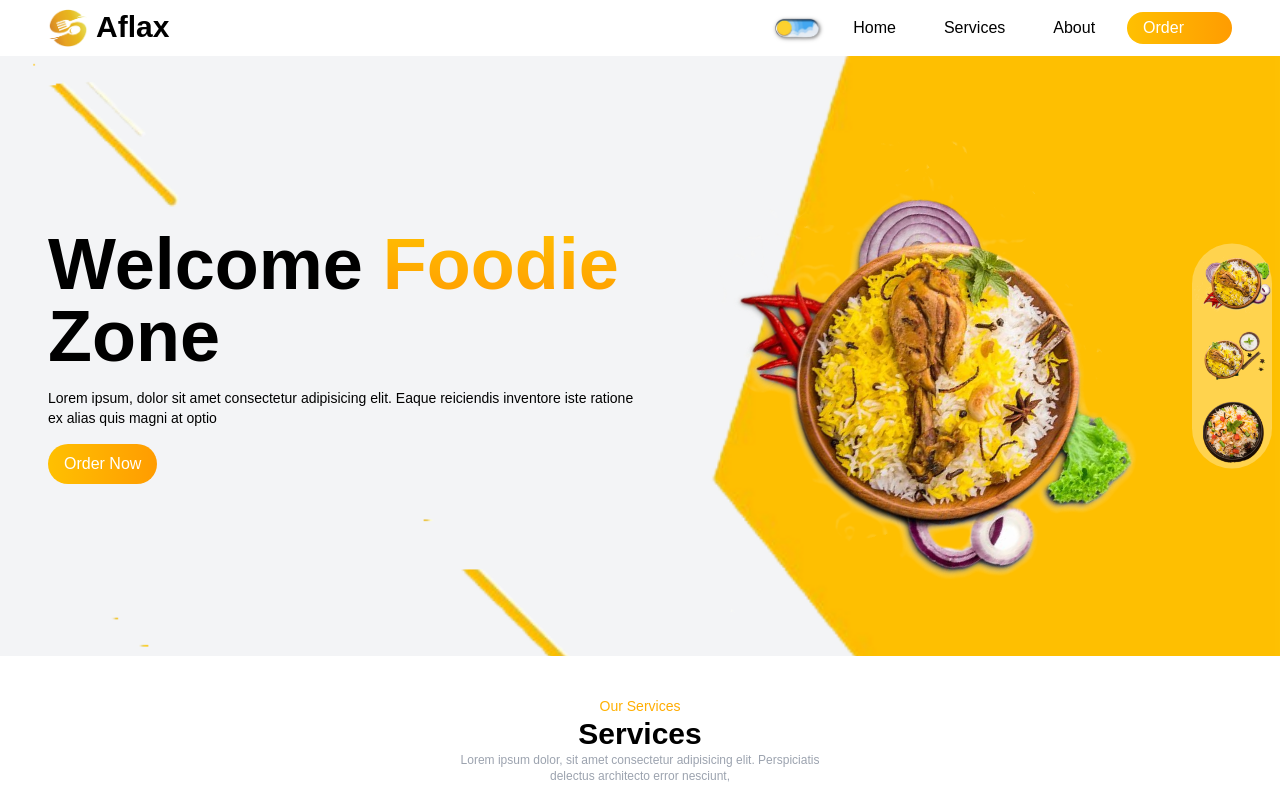
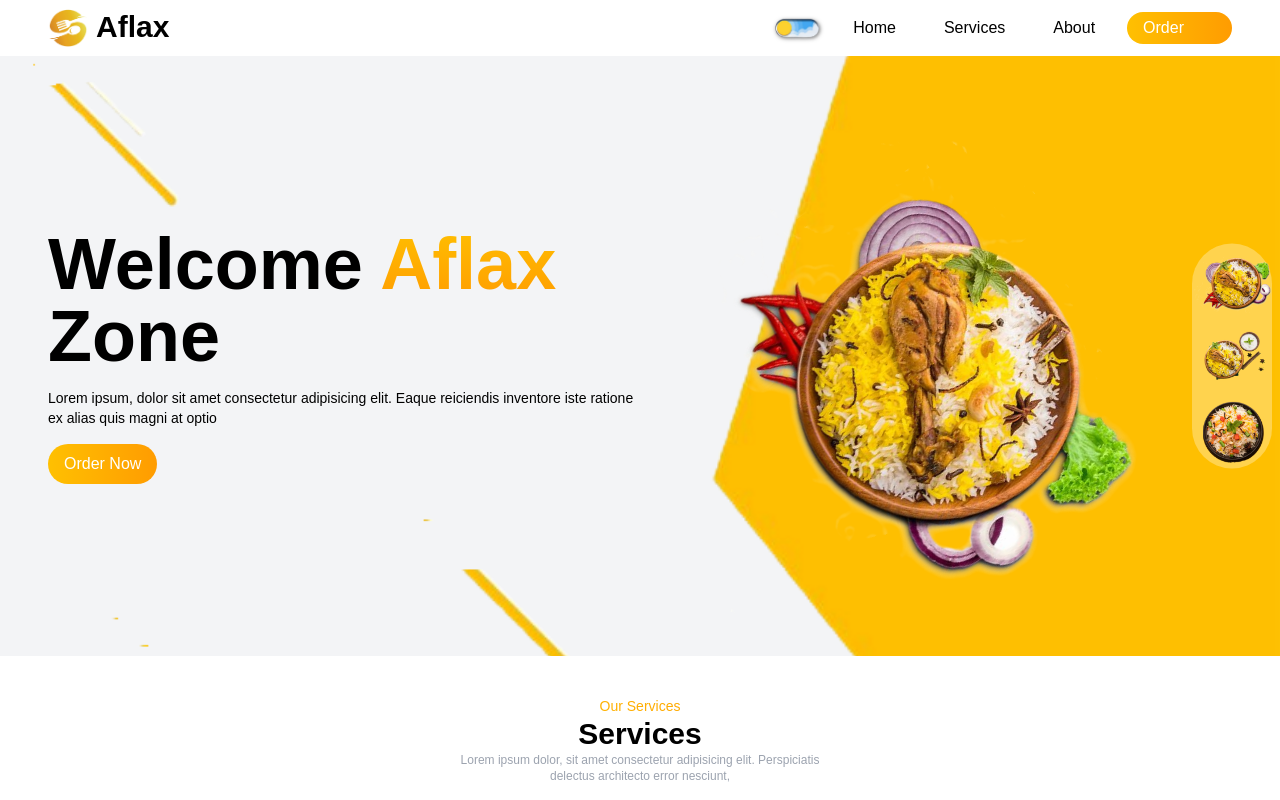
Before and after one commit to aldhussein/Aflax-Restaurant, a React (Vite) app: page / in a window 1280 px wide. Shown: the top 800 px of the page. Built offline with nearby package versions, Linux system fonts and the light colour scheme; some icons are missing.

Commit message:
Update Hero.jsx

```diff
--- a/src/components/Hero/Hero.jsx
+++ b/src/components/Hero/Hero.jsx
@@ -49,7 +49,7 @@
               <h1 className="text-5xl sm:text-6xl lg:text-7xl font-bold">
                 Welcome{" "}
                 <span class="bg-clip-text text-transparent bg-gradient-to-b from-primary to-secondary">
-                  Foodie
+                  Aflax
                 </span>{" "}
                 Zone
               </h1>
```
